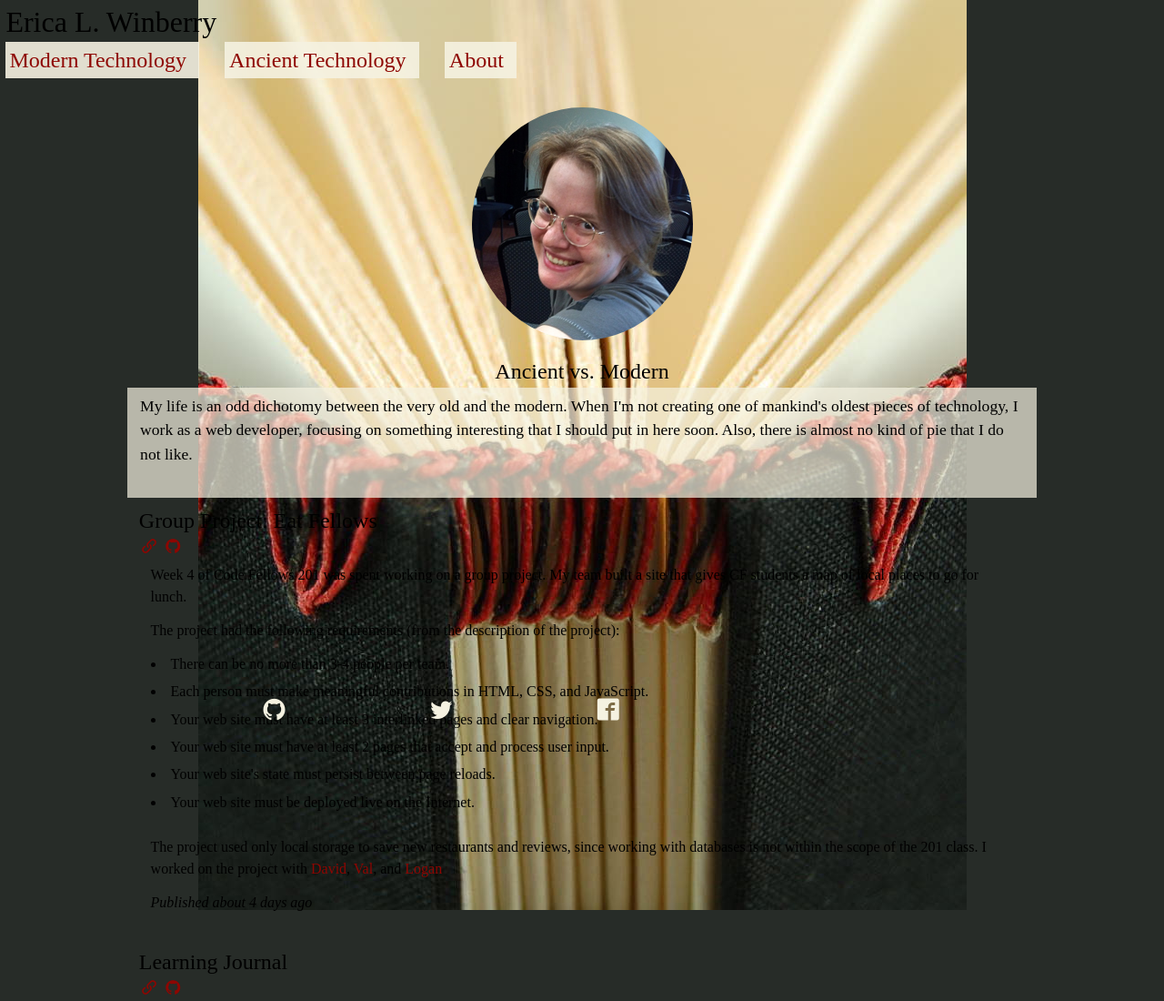
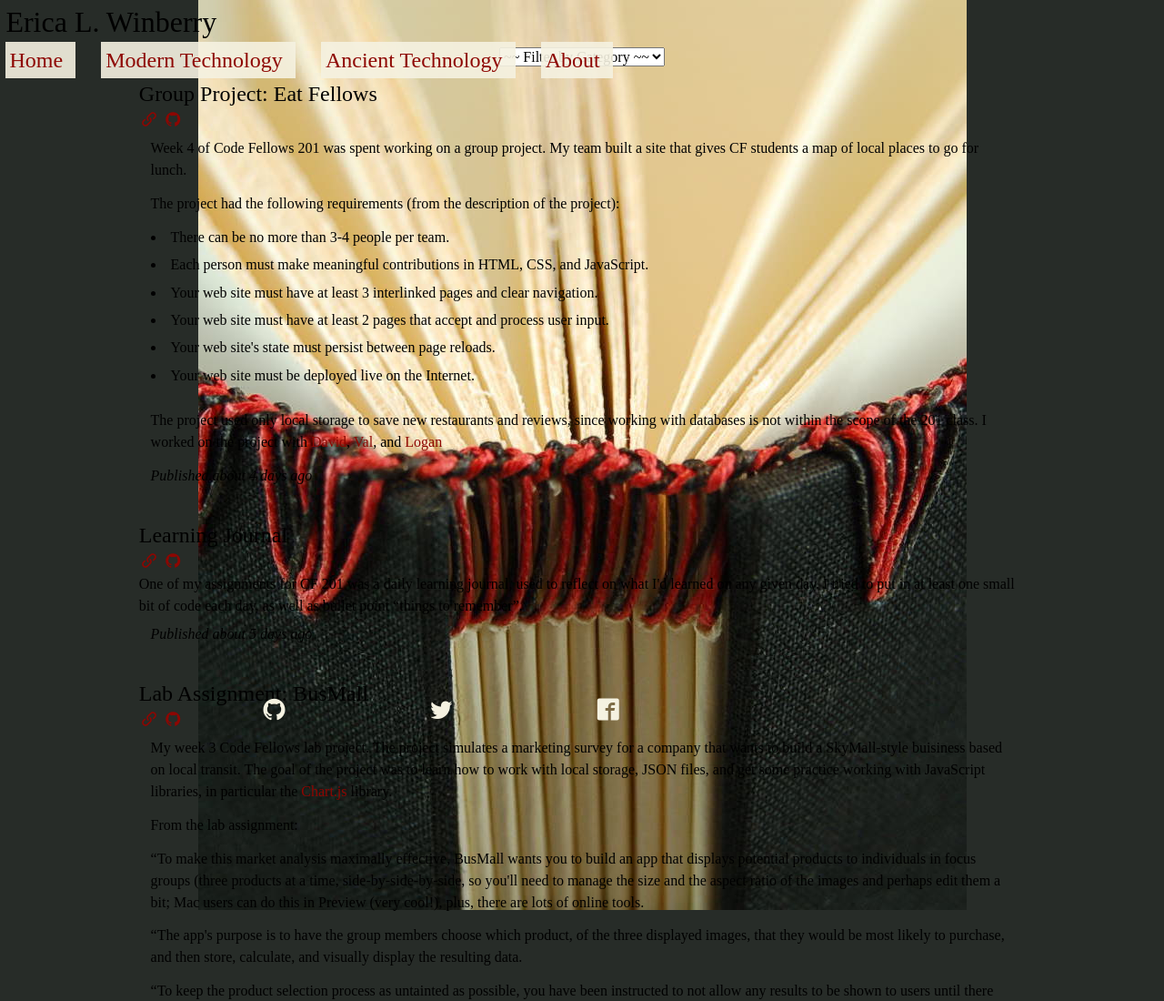
Before and after one commit to elaewin/portfolio, a plain HTML site: page index.html in a window 1280 px wide. Shown: the top 1100 px of the page at 91% size. Drawn offline with nearby package versions, Linux system fonts and the light colour scheme; files whose address does not match are found by name; a web font is replaced by a local one.

Commit message:
MVP for portfolio assignment.

```diff
--- a/index.html
+++ b/index.html
@@ -13,23 +13,33 @@
   <body>
     <header id="page_header">
       <h1 class="header_h1">Erica L. Winberry</h1>
-      <div class="nav">
+      <nav class="main-nav">
         <div class="icon-menu"></div>
         <ul>
-          <li class="menu modern"><a href="#">Modern Technology</a></li>
-          <li class="menu ancient"><a href="https://ericawinberry.wordpress.com/portfolio/" target="_blank">Ancient Technology</a></li>
-          <li class="menu about"><a href="about.html">About</a></li>
+          <li class="tab" data-content="posts"><a href="#">Home</a></li>
+          <li class="tab" data-content="posts"><a href="#">Modern Technology</a></li>
+          <li class="tab" data-content="bookbinding"><a href="https://ericawinberry.wordpress.com/portfolio/" target="_blank">Ancient Technology</a></li>
+          <li class="tab" data-content="about"><a href="#">About</a></li>
         </ul>
-      </div>
+      </nav>
     </header>
     <div class="clearfix"></div>
     <main>
-      <section id="intro">
+      <section id="about" class="tab-content">
         <img src="img/profile_pic.jpg">
         <h2>Ancient vs. Modern</h2>
         <p>My life is an odd dichotomy between the very old and the modern. When I'm not creating one of mankind's oldest pieces of technology, I work as a web developer, focusing on something interesting that I should put in here soon. Also, there is almost no kind of pie that I do not like.</p>
       </section>
-      <section id="posts">
+      <section id="posts" class="tab-content">
+        <div>
+          <ul id="filters">
+            <li>
+              <select id="category-filter">
+                <option value=""> ~~ Filter by Category ~~ </option>
+              </select>
+            </li>
+          </ul>
+        </div>
         <article class="template" category="stuff">
           <header class="post">
             <h2>Title</h2>
@@ -55,5 +65,6 @@
     <script src="https://code.jquery.com/jquery-3.1.0.min.js" integrity="sha256-cCueBR6CsyA4/9szpPfrX3s49M9vUU5BgtiJj06wt/s=" crossorigin="anonymous"></script>
     <script src="js/data.js"></script>
     <script src="js/post.js"></script>
+    <script src="js/postView.js"></script>
   </body>
 </html>
--- a/js/post.js
+++ b/js/post.js
@@ -1,6 +1,6 @@
 'use strict';
 
-var postsArray = []
+var postsArray = [];
 
 function Post(source) {
   this.title = source.title;
--- /dev/null
+++ b/js/postView.js
@@ -0,0 +1,65 @@
+'use strict';
+
+var postView = {};
+
+postView.handleMainNav = function() {
+  $('.main-nav').on('click', '.tab', function() {
+    var $selectedTab = $(this).attr('data-content');
+    $('section.tab-content').hide();
+    $('section.tab-content').each(function() {
+      if($(this).attr('id') === $selectedTab) {
+        $(this).fadeIn();
+      }
+    });
+  });
+  $('.main-nav .tab:first').click();
+};
+
+postView.populateFilters = function() {
+  $('article').not('.template').each(function() {
+    var $category, optionTag;
+    $category = $(this).attr('category');
+    optionTag = '<option value="' + $category + '">' + $category + '</option>';
+    if($('#category-filter option[value="' + $category + '"]').length === 0) {
+      $('#category-filter').append(optionTag);
+    }
+  });
+};
+
+postView.handleCategoryFilter = function() {
+  $('#category-filter').on('change', function() {
+    if($(this).val()) {
+      var $cat = $(this).val();
+      $('article').hide();
+      $('article').each(function() {
+        if ($(this).attr('category') === $cat) {
+          $(this).fadeIn();
+        }
+      });
+    } else {
+      $('article').not('.template').fadeIn();
+    }
+  });
+};
+
+postView.populateFilters();
+postView.handleCategoryFilter();
+postView.handleMainNav();
+/* 1. As the creator, I want the Home and About nav links to act as tabs, so my
+      story is revealed FAST.
+    * This means your links to NOT navigate to a new page.
+    * Instead, your "single page app" shows only the section related to the
+      navigation tab that is selected.
+    * You can use 'data-' attributes to associate a content section with a
+      particular tab
+    * Then use jQuery so when the tab is clicked, you hide all the sections,
+      then reveal the associated section only.
+
+STRETCH GOALS
+1. As a reader, I want any lengthy descriptions truncated to the first paragraph
+   so that I can easily scroll though the whole list.
+2. As a reader, I want to click the "More" button so that I can expand the
+   entire description.
+3. As a reader, I want projects filterable by category so that I can review just
+   the things that interest me.
+*/
--- a/styles/layout.css
+++ b/styles/layout.css
@@ -33,6 +33,17 @@
   width: 100%;
 }
 
+#filters {
+  margin: .2em auto;
+  display: table;
+}
+
+select {
+  font-family: "Sorts Mill Goudy", serif;
+  font-size: 1em;
+}
+
+
 @media only screen and (min-width: 640px) {
 
 }
--- a/styles/modules.css
+++ b/styles/modules.css
@@ -4,13 +4,13 @@
   padding: 0 0 .15em .15em;
 }
 
-.nav {
+.main-nav {
   position: absolute;
   right: .15em;
   width: 100%;
 }
 
-.nav ul {
+.main-nav ul {
   display: none;
   padding: 0 .2em;
   list-style: none;
@@ -22,11 +22,11 @@
   width: 100%;
 }
 
-.nav:hover ul {
+.main-nav:hover ul {
   display: block;
 }
 
-.nav li {
+.main-nav li {
   font-size: 1.5em;
   padding: .3em .2em;
   text-align: right;
@@ -35,7 +35,7 @@
   width: 100%;
 }
 
-.nav li a {
+.main-nav li a {
   padding-right: .4em;
 }
 
@@ -62,6 +62,10 @@
 .github-icon {
   height: 24px;
   width: 24px;
+}
+
+#posts div {
+  border: 1px 0 solid #272c28;
 }
 
 .template {
@@ -92,12 +96,12 @@ a:link .grey {
     display: none;
   }
 
-  .nav {
+  .main-nav {
     padding: .5em;
     width: 0 auto;
   }
 
-  .nav ul {
+  .main-nav ul {
     float: right;
     display: block;
     padding: 0;
@@ -105,7 +109,7 @@ a:link .grey {
     clear: both;
   }
 
-  .nav li {
+  .main-nav li {
     display: inline;
     border-top: none;
     margin-left: 1em;
@@ -114,7 +118,7 @@ a:link .grey {
 
 /* About Page */
 
-#intro img {
+#about img {
   border-radius: 50%;
   display: block;
   max-height: 45%;
@@ -122,11 +126,11 @@ a:link .grey {
   margin: 7% auto 1em;
 }
 
-#intro h2 {
+#about h2 {
   text-align: center;
 }
 
-#intro p {
+#about p {
   padding-bottom: 2em;
   font-size: 1.1em;
   background: rgba(245, 242, 225, .7);
```
Also changed, not shown: styles/about.css (deleted, +0 -13 lines).
